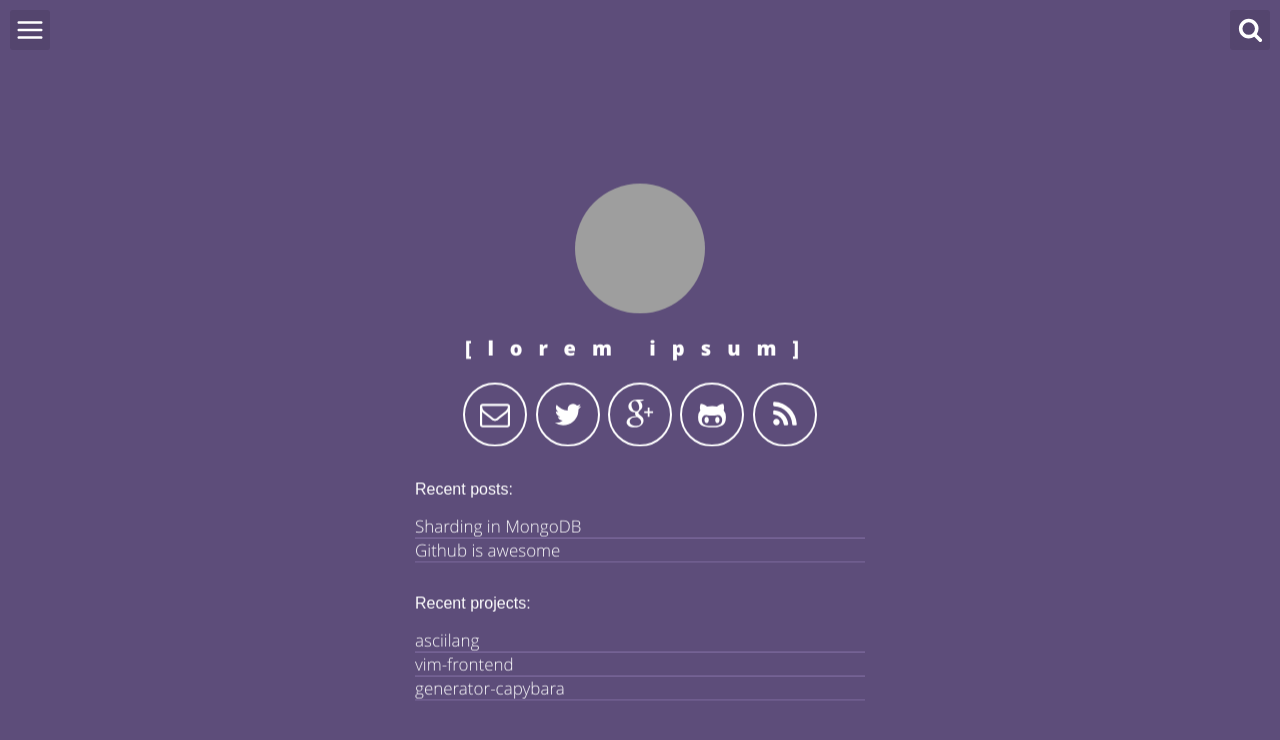
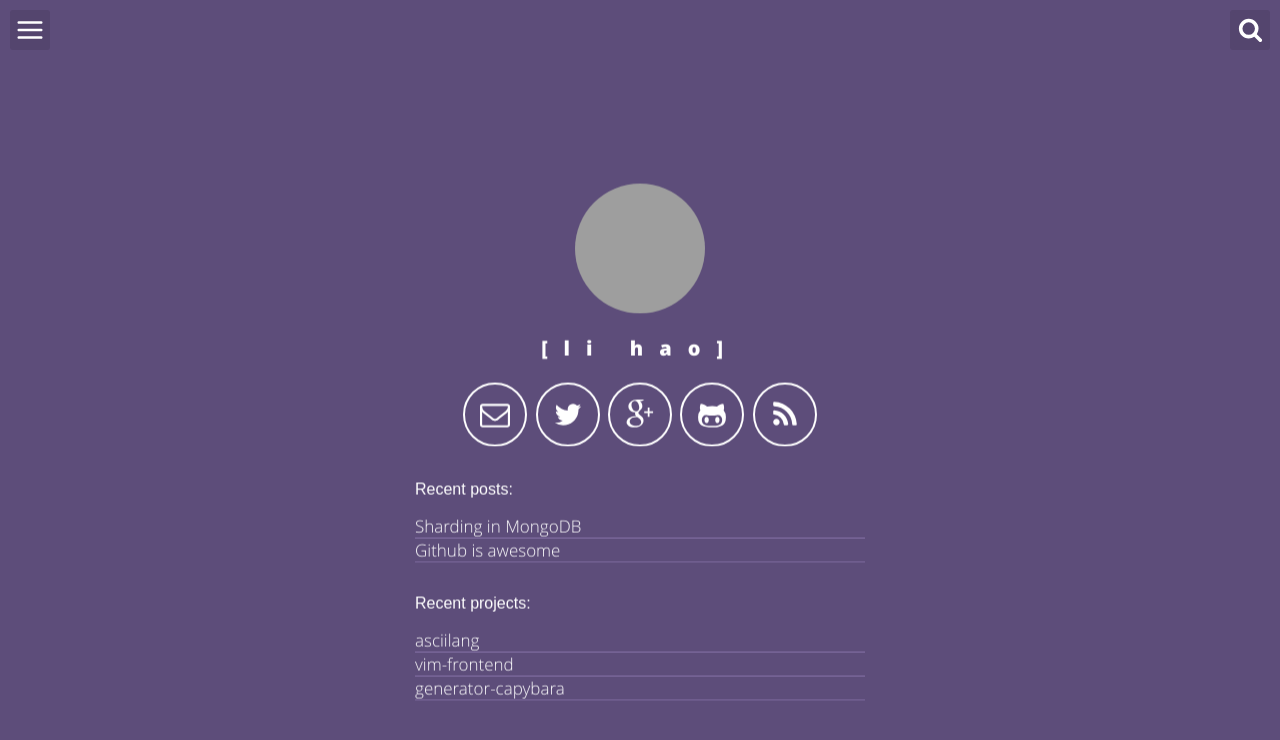
Before and after one commit to lh62863/lh62863.github.io, a Jekyll site: the page built from index.html, in a window 1280 px wide. Shown: the top 740 px of the page. Built offline with Jekyll 4.4.1, drawn with Linux system fonts in a browser that asks for light colours; some of the changed lines change nothing that is shown; grey boxes are pictures that could not be loaded.

Commit message:
update config

```diff
--- a/_config.yml
+++ b/_config.yml
@@ -1,17 +1,17 @@
 # Site settings
 title: Lorem Ipsum - Web Developer
 description: "A blog about lorem ipsum ..."
-baseurl: "/space-jekyll-template" # the subpath of your site
-url: "http://victorvoid.github.io"
+baseurl: "./" # the subpath of your site
+url: "http://lh62863.github.io"
 
 # User settings
-username: lorem ipsum
-user_title: Lorem Ipsum - FrontEnd
-email: lorem.lorem@ipsum.com
-twitter_username: loremipsum
-github_username:  loremipsum
-gplus_username:  loremipsum
-disqus_username: loremipsum
+username: li hao
+user_title: lihao - FrontEnd
+email: 1013732827@qq.com
+twitter_username: lh62863
+github_username:  lh62863
+gplus_username:  lh62863
+disqus_username: lh62863
 
 # Build settings
 markdown: kramdown
```
